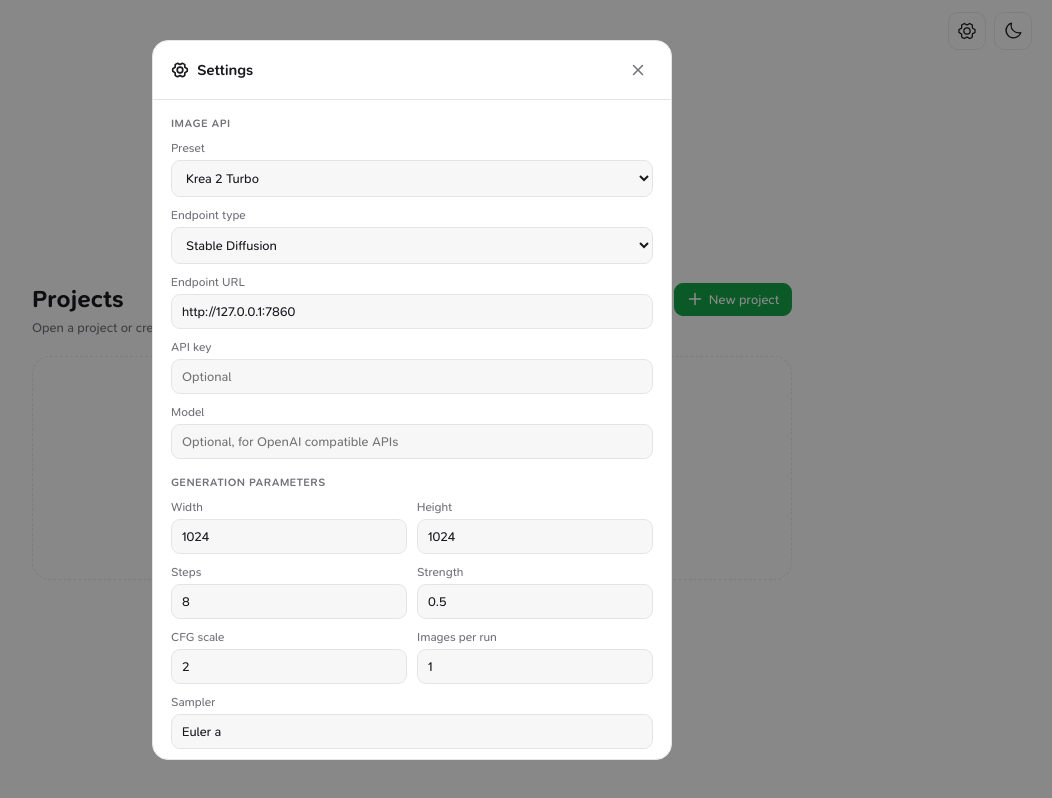
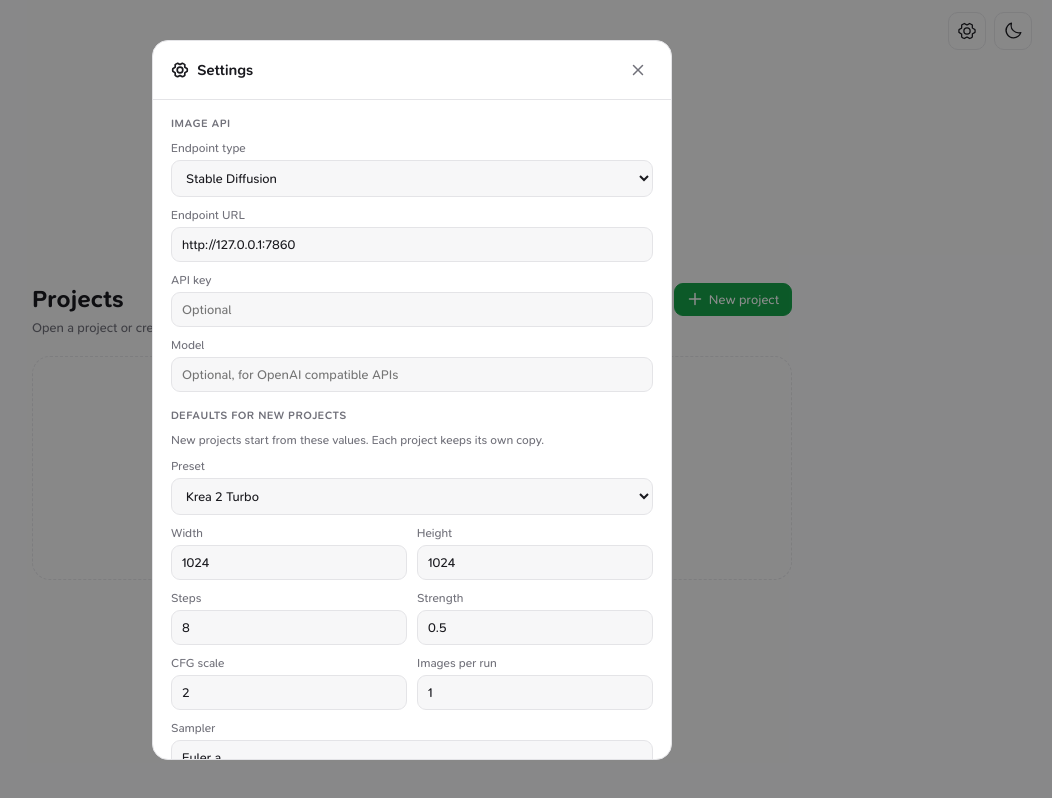
Before and after one commit to HanzCEO/literative, a React (Vite) app: page / in a window 1280 px wide. Both pictures are taken after a click on the button 1195 px from the left and 31 px from the top of the page. Shown: the whole page, without its empty margins (228-1280 px from the left). Built offline with nearby package versions, Linux system fonts and the light colour scheme.

Commit message:
feat(settings): add scoped project settings dialog

```diff
--- a/src/App.css
+++ b/src/App.css
@@ -927,6 +927,12 @@ body {
   color: var(--text-muted);
 }
 
+.dialog-hint {
+  margin: 0;
+  font-size: 12px;
+  color: var(--text-muted);
+}
+
 .dialog-field {
   display: flex;
   flex-direction: column;
--- a/src/App.tsx
+++ b/src/App.tsx
@@ -30,6 +30,7 @@ function Shell() {
   const [result, setResult] = useState<GeneratedPoster | null>(null);
   const [error, setError] = useState<string | null>(null);
   const [settingsOpen, setSettingsOpen] = useState(false);
+  const [projectSettingsOpen, setProjectSettingsOpen] = useState(false);
   const [backHovered, setBackHovered] = useState(false);
 
   function resetGeneration() {
@@ -190,13 +191,25 @@ function Shell() {
                     {error}
                   </p>
                 )}
-                <FloatingIsland busy={generating} onGenerate={handleGenerate} />
+                <FloatingIsland
+                  busy={generating}
+                  onGenerate={handleGenerate}
+                  onOpenSettings={() => setProjectSettingsOpen(true)}
+                />
               </div>
             )}
           </>
         )}
       </main>
-      {settingsOpen && <SettingsDialog onClose={() => setSettingsOpen(false)} />}
+      {settingsOpen && (
+        <SettingsDialog scope="global" onClose={() => setSettingsOpen(false)} />
+      )}
+      {projectSettingsOpen && (
+        <SettingsDialog
+          scope="project"
+          onClose={() => setProjectSettingsOpen(false)}
+        />
+      )}
     </div>
   );
 }
--- a/src/components/SettingsDialog.tsx
+++ b/src/components/SettingsDialog.tsx
@@ -1,19 +1,203 @@
 import { useState, type FormEvent } from "react";
 import { GearSix, X } from "@phosphor-icons/react";
 import { useSettings } from "../state/SettingsContext";
+import { useProjects } from "../state/ProjectsContext";
 import {
   defaultGlobalSettings,
   PRESET_PARAMS,
+  type GenerationParams,
   type GlobalSettings,
   type EndpointTypeKind,
   type PresetKind,
+  type ProjectSettings,
 } from "../state/settingsTypes";
 
 interface SettingsDialogProps {
+  scope: "global" | "project";
   onClose: () => void;
 }
 
-export function SettingsDialog({ onClose }: SettingsDialogProps) {
+export function SettingsDialog({ scope, onClose }: SettingsDialogProps) {
+  if (scope === "project") {
+    return <ProjectSettingsDialog onClose={onClose} />;
+  }
+  return <GlobalSettingsDialog onClose={onClose} />;
+}
+
+/** The preset selector shared by both settings scopes. */
+function PresetField({
+  value,
+  onChange,
+}: {
+  value: PresetKind;
+  onChange: (preset: PresetKind) => void;
+}) {
+  return (
+    <label className="dialog-field">
+      <span className="dialog-label">Preset</span>
+      <select
+        value={value}
+        onChange={(event) => onChange(event.target.value as PresetKind)}
+        aria-label="Generation preset"
+      >
+        <option value="krea_2_turbo">Krea 2 Turbo</option>
+        <option value="qwen_image_flash">Qwen Image Flash</option>
+      </select>
+    </label>
+  );
+}
+
+/** The generation parameter inputs shared by both settings scopes. */
+function GenerationParamsFields({
+  params,
+  onChange,
+}: {
+  params: GenerationParams;
+  onChange: (patch: Partial<GenerationParams>) => void;
+}) {
+  return (
+    <>
+      <div className="dialog-grid">
+        <label className="dialog-field">
+          <span className="dialog-label">Width</span>
+          <input
+            type="number"
+            min={256}
+            max={4096}
+            value={params.width}
+            onChange={(event) => onChange({ width: Number(event.target.value) })}
+            aria-label="Width"
+          />
+        </label>
+        <label className="dialog-field">
+          <span className="dialog-label">Height</span>
+          <input
+            type="number"
+            min={256}
+            max={4096}
+            value={params.height}
+            onChange={(event) =>
+              onChange({ height: Number(event.target.value) })
+            }
+            aria-label="Height"
+          />
+        </label>
+        <label className="dialog-field">
+          <span className="dialog-label">Steps</span>
+          <input
+            type="number"
+            min={1}
+            max={200}
+            value={params.steps}
+            onChange={(event) => onChange({ steps: Number(event.target.value) })}
+            aria-label="Steps"
+          />
+        </label>
+        <label className="dialog-field">
+          <span className="dialog-label">Strength</span>
+          <input
+            type="number"
+            min={0}
+            max={1}
+            step={0.05}
+            value={params.strength}
+            onChange={(event) =>
+              onChange({ strength: Number(event.target.value) })
+            }
+            aria-label="Strength"
+          />
+        </label>
+        <label className="dialog-field">
+          <span className="dialog-label">CFG scale</span>
+          <input
+            type="number"
+            min={0}
+            max={30}
+            step={0.5}
+            value={params.cfgScale}
+            onChange={(event) =>
+              onChange({ cfgScale: Number(event.target.value) })
+            }
+            aria-label="CFG scale"
+          />
+        </label>
+        <label className="dialog-field">
+          <span className="dialog-label">Images per run</span>
+          <input
+            type="number"
+            min={1}
+            max={8}
+            value={params.n}
+            onChange={(event) => onChange({ n: Number(event.target.value) })}
+            aria-label="Images per run"
+          />
+        </label>
+      </div>
+      <label className="dialog-field">
+        <span className="dialog-label">Sampler</span>
+        <input
+          type="text"
+          value={params.sampler}
+          onChange={(event) => onChange({ sampler: event.target.value })}
+          placeholder="Euler a"
+          aria-label="Sampler"
+        />
+      </label>
+      <label className="dialog-field">
+        <span className="dialog-label">Negative prompt</span>
+        <input
+          type="text"
+          value={params.negativePrompt}
+          onChange={(event) =>
+            onChange({ negativePrompt: event.target.value })
+          }
+          placeholder="Optional"
+          aria-label="Negative prompt"
+        />
+      </label>
+    </>
+  );
+}
+
+function DialogFrame({
+  title,
+  onClose,
+  children,
+}: {
+  title: string;
+  onClose: () => void;
+  children: React.ReactNode;
+}) {
+  return (
+    <div className="dialog-overlay" role="presentation">
+      <section
+        className="dialog-panel"
+        role="dialog"
+        aria-modal="true"
+        aria-label={title}
+      >
+        <header className="dialog-header">
+          <h2 className="dialog-title">
+            <GearSix size={18} weight="bold" />
+            {title}
+          </h2>
+          <button
+            type="button"
+            className="dialog-close"
+            aria-label="Close settings"
+            onClick={onClose}
+          >
+            <X size={16} weight="bold" />
+          </button>
+        </header>
+        {children}
+      </section>
+    </div>
+  );
+}
+
+/** App-level settings shared by every project. */
+function GlobalSettingsDialog({ onClose }: { onClose: () => void }) {
   const { settings, updateSettings } = useSettings();
   const [draft, setDraft] = useState<GlobalSettings>(() => ({
     ...(settings ?? defaultGlobalSettings()),
@@ -63,47 +247,10 @@ export function SettingsDialog({ onClose }: SettingsDialogProps) {
   }
 
   return (
-    <div className="dialog-overlay" role="presentation">
-      <section
-        className="dialog-panel"
-        role="dialog"
-        aria-modal="true"
-        aria-label="Settings"
-      >
-        <header className="dialog-header">
-          <h2 className="dialog-title">
-            <GearSix size={18} weight="bold" />
-            Settings
-          </h2>
-          <button
-            type="button"
-            className="dialog-close"
-            aria-label="Close settings"
-            onClick={onClose}
-          >
-            <X size={16} weight="bold" />
-          </button>
-        </header>
+    <DialogFrame title="Settings" onClose={onClose}>
       <form className="dialog-form" onSubmit={handleSubmit} noValidate>
         <div className="dialog-section">
           <h3 className="dialog-section-title">Image API</h3>
-            <label className="dialog-field">
-              <span className="dialog-label">Preset</span>
-              <select
-                value={draft.preset}
-                onChange={(event) => {
-                  const preset = event.target.value as PresetKind;
-                  patch({
-                    preset,
-                    params: { ...PRESET_PARAMS[preset] },
-                  });
-                }}
-                aria-label="Generation preset"
-              >
-                <option value="krea_2_turbo">Krea 2 Turbo</option>
-                <option value="qwen_image_flash">Qwen Image Flash</option>
-              </select>
-            </label>
           <label className="dialog-field">
             <span className="dialog-label">Endpoint type</span>
             <select
@@ -151,113 +298,21 @@ export function SettingsDialog({ onClose }: SettingsDialogProps) {
           </label>
         </div>
         <div className="dialog-section">
-            <h3 className="dialog-section-title">Generation parameters</h3>
-            <div className="dialog-grid">
-              <label className="dialog-field">
-                <span className="dialog-label">Width</span>
-                <input
-                  type="number"
-                  min={256}
-                  max={4096}
-                  value={draft.params.width}
-                  onChange={(event) =>
-                    patchParams({ width: Number(event.target.value) })
+          <h3 className="dialog-section-title">Defaults for new projects</h3>
+          <p className="dialog-hint">
+            New projects start from these values. Each project keeps its own
+            copy.
+          </p>
+          <PresetField
+            value={draft.preset}
+            onChange={(preset) =>
+              patch({
+                preset,
+                params: { ...PRESET_PARAMS[preset] },
+              })
             }
-                  aria-label="Width"
           />
-              </label>
-              <label className="dialog-field">
-                <span className="dialog-label">Height</span>
-                <input
-                  type="number"
-                  min={256}
-                  max={4096}
-                  value={draft.params.height}
-                  onChange={(event) =>
-                    patchParams({ height: Number(event.target.value) })
-                  }
-                  aria-label="Height"
-                />
-              </label>
-              <label className="dialog-field">
-                <span className="dialog-label">Steps</span>
-                <input
-                  type="number"
-                  min={1}
-                  max={200}
-                  value={draft.params.steps}
-                  onChange={(event) =>
-                    patchParams({ steps: Number(event.target.value) })
-                  }
-                  aria-label="Steps"
-                />
-              </label>
-              <label className="dialog-field">
-                <span className="dialog-label">Strength</span>
-                <input
-                  type="number"
-                  min={0}
-                  max={1}
-                  step={0.05}
-                  value={draft.params.strength}
-                  onChange={(event) =>
-                    patchParams({ strength: Number(event.target.value) })
-                  }
-                  aria-label="Strength"
-                />
-              </label>
-              <label className="dialog-field">
-                <span className="dialog-label">CFG scale</span>
-                <input
-                  type="number"
-                  min={0}
-                  max={30}
-                  step={0.5}
-                  value={draft.params.cfgScale}
-                  onChange={(event) =>
-                    patchParams({ cfgScale: Number(event.target.value) })
-                  }
-                  aria-label="CFG scale"
-                />
-              </label>
-              <label className="dialog-field">
-                <span className="dialog-label">Images per run</span>
-                <input
-                  type="number"
-                  min={1}
-                  max={8}
-                  value={draft.params.n}
-                  onChange={(event) =>
-                    patchParams({ n: Number(event.target.value) })
-                  }
-                  aria-label="Images per run"
-                />
-              </label>
-            </div>
-            <label className="dialog-field">
-              <span className="dialog-label">Sampler</span>
-              <input
-                type="text"
-                value={draft.params.sampler}
-                onChange={(event) =>
-                  patchParams({ sampler: event.target.value })
-                }
-                placeholder="Euler a"
-                aria-label="Sampler"
-              />
-            </label>
-            <label className="dialog-field">
-              <span className="dialog-label">Negative prompt</span>
-              <input
-                type="text"
-                value={draft.params.negativePrompt}
-                onChange={(event) =>
-                  patchParams({ negativePrompt: event.target.value })
-                }
-                placeholder="Optional"
-                aria-label="Negative prompt"
-              />
-            </label>
+          <GenerationParamsFields params={draft.params} onChange={patchParams} />
         </div>
         {error && (
           <p className="dialog-error" role="alert">
@@ -265,11 +320,7 @@ export function SettingsDialog({ onClose }: SettingsDialogProps) {
           </p>
         )}
         <footer className="dialog-footer">
-            <button
-              type="button"
-              className="dialog-button"
-              onClick={onClose}
-            >
+          <button type="button" className="dialog-button" onClick={onClose}>
             Cancel
           </button>
           <button
@@ -281,8 +332,106 @@ export function SettingsDialog({ onClose }: SettingsDialogProps) {
           </button>
         </footer>
       </form>
-      </section>
+    </DialogFrame>
+  );
+}
+
+/** Generation settings stored on the active project. */
+function ProjectSettingsDialog({ onClose }: { onClose: () => void }) {
+  const { activeProject, updateProjectSettings } = useProjects();
+  const [draft, setDraft] = useState<ProjectSettings | null>(() =>
+    activeProject
+      ? {
+          ...activeProject.settings,
+          params: { ...activeProject.settings.params },
+        }
+      : null,
+  );
+  const [saving, setSaving] = useState(false);
+  const [error, setError] = useState<string | null>(null);
+
+  if (!activeProject || !draft) {
+    return null;
+  }
+
+  function patch(patch: Partial<ProjectSettings>) {
+    setDraft((current) =>
+      current ? { ...current, ...patch } : current,
+    );
+  }
+
+  function patchParams(patch: Partial<GenerationParams>) {
+    setDraft((current) =>
+      current
+        ? { ...current, params: { ...current.params, ...patch } }
+        : current,
+    );
+  }
+
+  async function handleSubmit(event: FormEvent) {
+    event.preventDefault();
+    if (!activeProject || !draft) {
+      return;
+    }
+    setSaving(true);
+    setError(null);
+    try {
+      updateProjectSettings(activeProject.id, {
+        preset: draft.preset,
+        params: {
+          ...draft.params,
+          width: clampInt(draft.params.width, 256, 4096, 1024),
+          height: clampInt(draft.params.height, 256, 4096, 1024),
+          steps: clampInt(draft.params.steps, 1, 200, 8),
+          strength: clamp01(draft.params.strength),
+          cfgScale: clamp01(draft.params.cfgScale),
+          n: clampInt(draft.params.n, 1, 8, 1),
+        },
+      });
+      onClose();
+    } catch (err) {
+      setError(typeof err === "string" ? err : "Failed to save settings");
+    } finally {
+      setSaving(false);
+    }
+  }
+
+  return (
+    <DialogFrame title="Project settings" onClose={onClose}>
+      <form className="dialog-form" onSubmit={handleSubmit} noValidate>
+        <div className="dialog-section">
+          <h3 className="dialog-section-title">Generation parameters</h3>
+          <p className="dialog-hint">{activeProject.name}</p>
+          <PresetField
+            value={draft.preset}
+            onChange={(preset) =>
+              patch({
+                preset,
+                params: { ...PRESET_PARAMS[preset] },
+              })
+            }
+          />
+          <GenerationParamsFields params={draft.params} onChange={patchParams} />
         </div>
+        {error && (
+          <p className="dialog-error" role="alert">
+            {error}
+          </p>
+        )}
+        <footer className="dialog-footer">
+          <button type="button" className="dialog-button" onClick={onClose}>
+            Cancel
+          </button>
+          <button
+            type="submit"
+            className="dialog-button dialog-button-primary"
+            disabled={saving}
+          >
+            {saving ? "Saving..." : "Save"}
+          </button>
+        </footer>
+      </form>
+    </DialogFrame>
   );
 }
 
```
Also changed, not shown: src/components/FloatingIsland.tsx (+12 -0 lines), 1 other file (tests, documents, lock files or other folders). Lines whose indentation alone changed are shown as unchanged.
